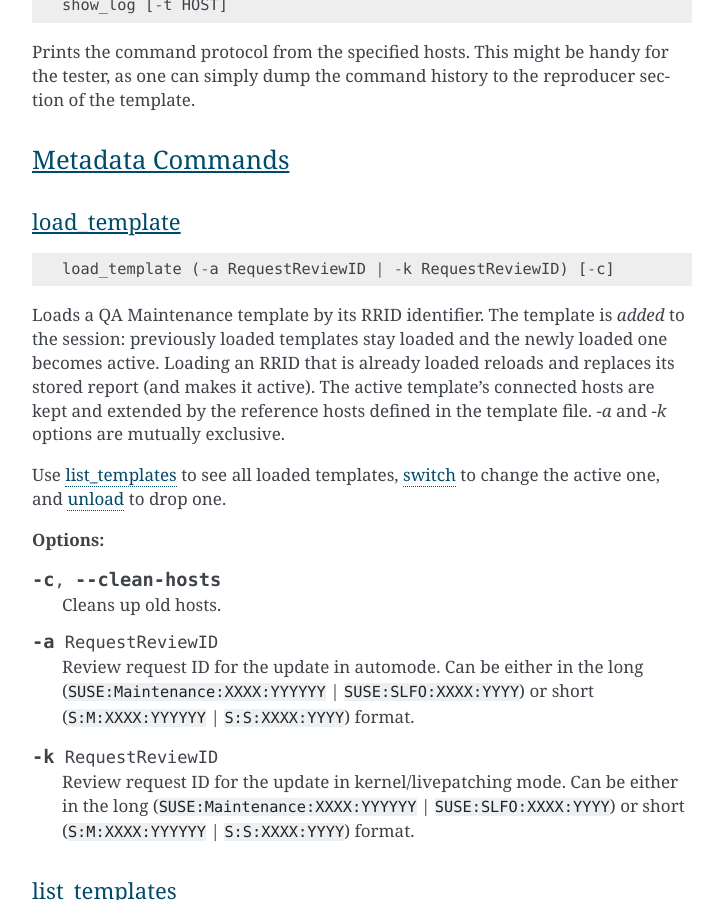
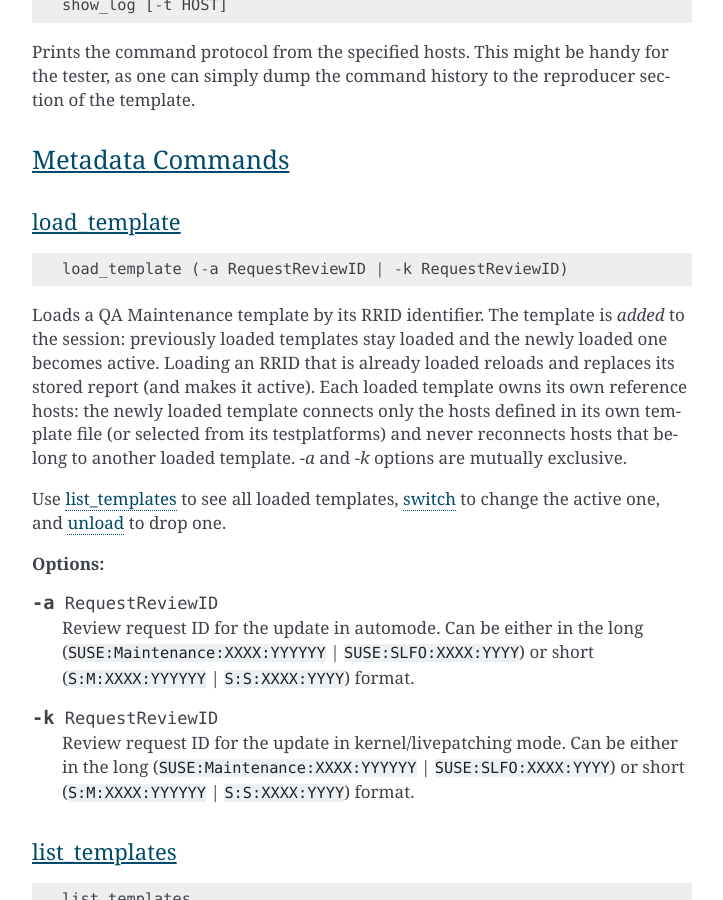
Before and after one commit to openSUSE/mtui, a Sphinx documentation site: the page built from Documentation/iui.rst, in a window 1280 px wide and 900 px high, scrolled down 18190 px. Shown: the whole window, without its empty margins (388-1111 px from the left). Built offline with Sphinx 7.4.7, drawn with Linux system fonts in a browser that asks for light colours.

Commit message:
fix(templates): stop reconnecting other templates' hosts on load
load_template snapshotted the active template's connected hosts and
re-added them to the newly loaded template via add_target, which bypasses
the HostArbiter entirely. So `load_template -a RRID1` -> `add_host` ->
`load_template -a RRID2` reconnected all of RRID1's hosts onto RRID2,
defeating per-template host arbitration and pool claims.

Each loaded template now owns its own reference hosts: a freshly loaded
template connects only the hosts from its own template file (or selected
from its testplatforms) and leaves other templates' hosts and pool claims
untouched. The host carry-over was a leftover from the pre-1.0,
single-template world where loading replaced the session.

Removes the now-obsolete -c/--clean-hosts flag that toggled the carry-over.

```diff
--- a/Documentation/iui.rst
+++ b/Documentation/iui.rst
@@ -935,23 +935,21 @@ load_template
 
 ::
 
-    load_template (-a RequestReviewID | -k RequestReviewID) [-c]
+    load_template (-a RequestReviewID | -k RequestReviewID)
 
 Loads a QA Maintenance template by its RRID identifier. The template is
 *added* to the session: previously loaded templates stay loaded and the newly
 loaded one becomes active. Loading an RRID that is already loaded reloads and
-replaces its stored report (and makes it active). The active template's
-connected hosts are kept and extended by the reference hosts defined in the
-template file. `-a` and `-k` options are mutually exclusive.
+replaces its stored report (and makes it active). Each loaded template owns its
+own reference hosts: the newly loaded template connects only the hosts defined
+in its own template file (or selected from its testplatforms) and never
+reconnects hosts that belong to another loaded template. `-a` and `-k` options
+are mutually exclusive.
 
 Use `list_templates`_ to see all loaded templates, `switch`_ to change the
 active one, and `unload`_ to drop one.
 
 **Options:**
-
-.. option:: -c, --clean-hosts
-
-  Cleans up old hosts.
 
 .. option:: -a RequestReviewID
 
```
Also changed, not shown: CHANGELOG.md (+10 -0 lines), 4 other files.
